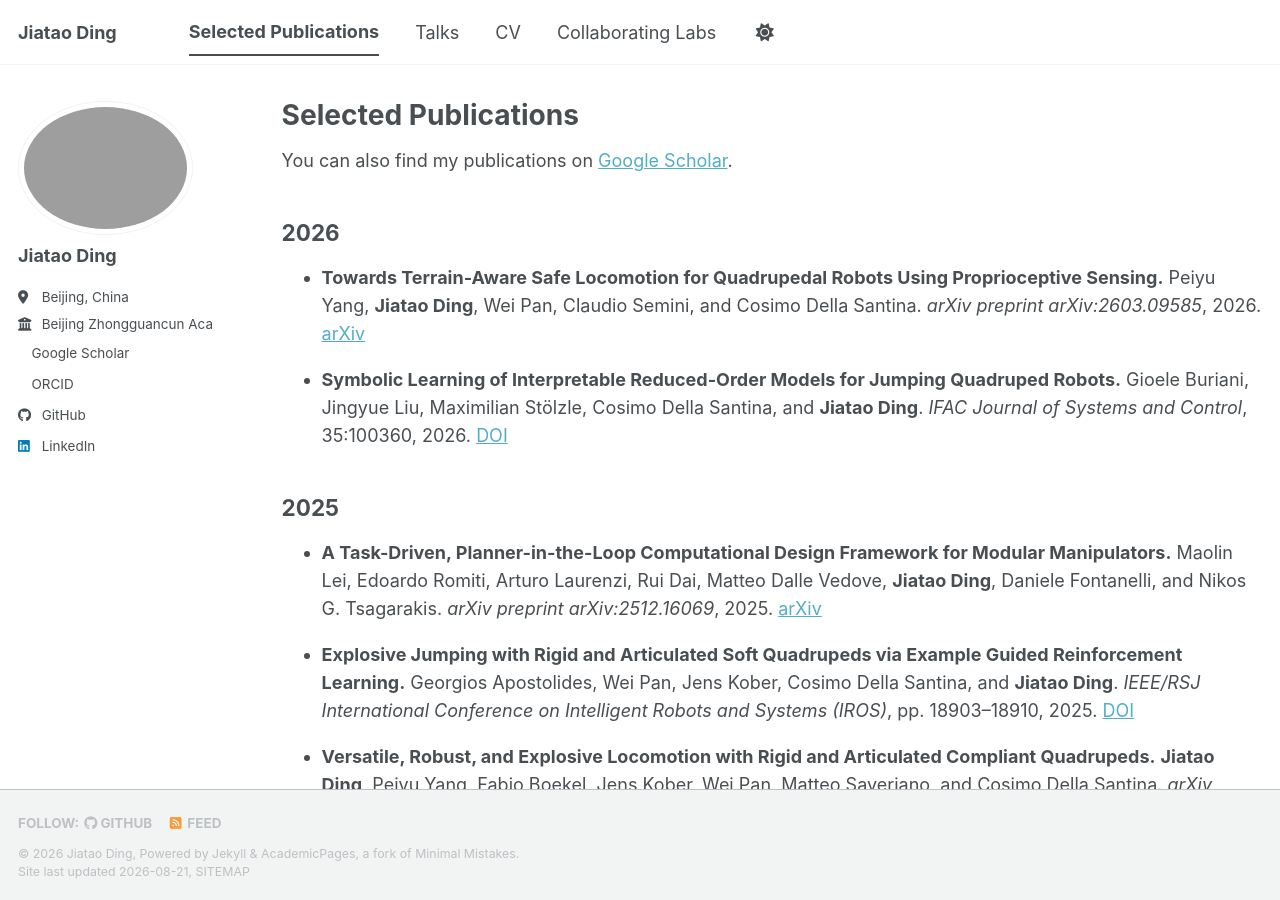
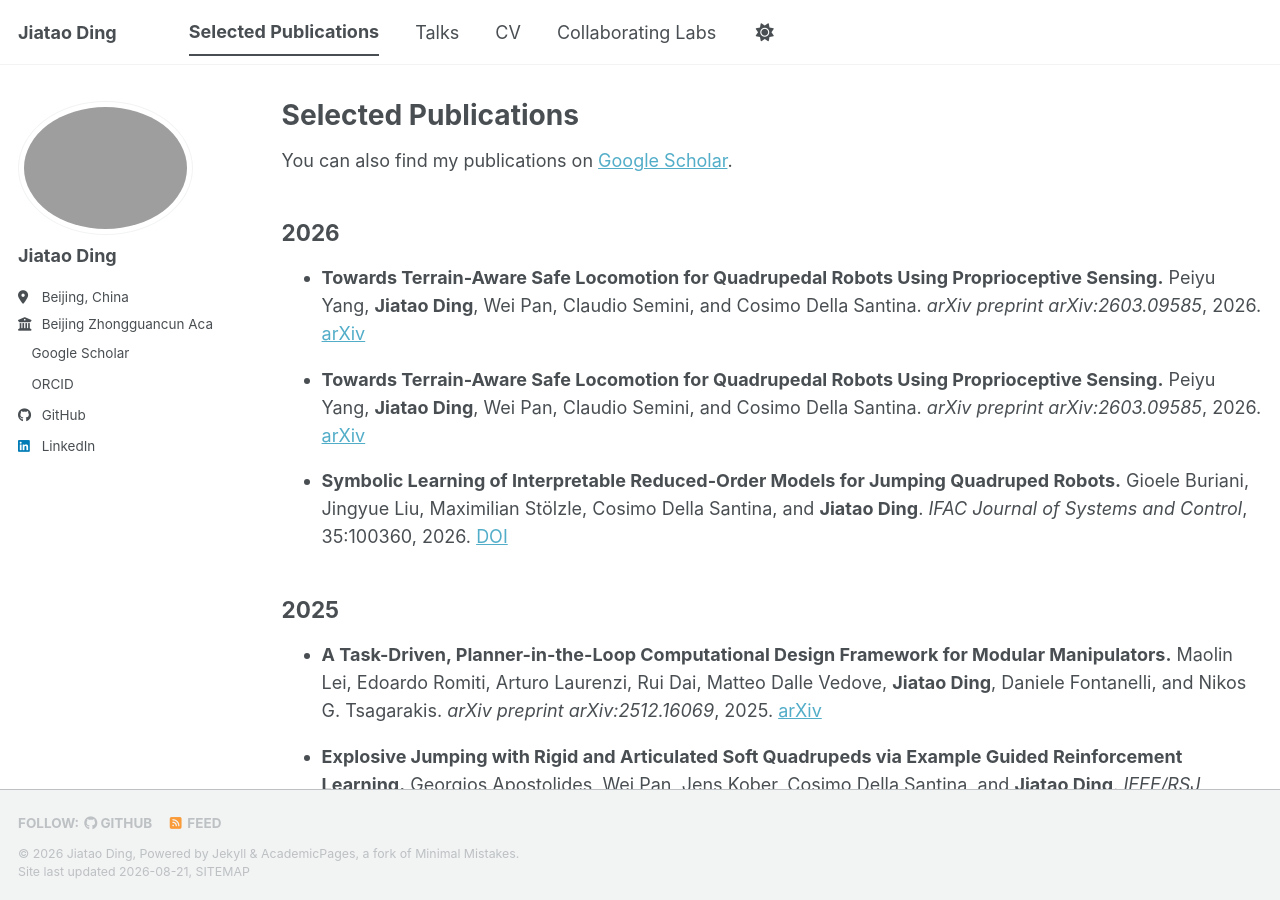
Before and after one commit to jiataoding/jiataoding.github.io, a Jekyll site: the page built from _pages/publications.html, in a window 1280 px wide and 900 px high. Built offline with Jekyll 4.4.1, drawn with Linux system fonts in a browser that asks for light colours; a style sheet for code colours, icons or effects is not loaded.

Commit message:
Update publications.html

```diff
--- a/_pages/publications.html
+++ b/_pages/publications.html
@@ -9,6 +9,12 @@ author_profile: true
 
 <h2>2026</h2>
 <ul class="publication-list">
+  <li>
+    <strong>Towards Terrain-Aware Safe Locomotion for Quadrupedal Robots Using Proprioceptive Sensing.</strong>
+    Peiyu Yang, <strong>Jiatao Ding</strong>, Wei Pan, Claudio Semini, and Cosimo Della Santina.
+    <em>arXiv preprint arXiv:2603.09585</em>, 2026.
+    <a href="https://arxiv.org/abs/2603.09585">arXiv</a>
+  </li>
   <li><strong>Towards Terrain-Aware Safe Locomotion for Quadrupedal Robots Using Proprioceptive Sensing.</strong> Peiyu Yang, <strong>Jiatao Ding</strong>, Wei Pan, Claudio Semini, and Cosimo Della Santina. <em>arXiv preprint arXiv:2603.09585</em>, 2026. <a href="https://arxiv.org/abs/2603.09585" target="_blank" rel="noopener">arXiv</a></li>
   <li><strong>Symbolic Learning of Interpretable Reduced-Order Models for Jumping Quadruped Robots.</strong> Gioele Buriani, Jingyue Liu, Maximilian Stölzle, Cosimo Della Santina, and <strong>Jiatao Ding</strong>. <em>IFAC Journal of Systems and Control</em>, 35:100360, 2026. <a href="https://doi.org/10.1016/j.ifacsc.2025.100360" target="_blank" rel="noopener">DOI</a></li>
 </ul>
```
